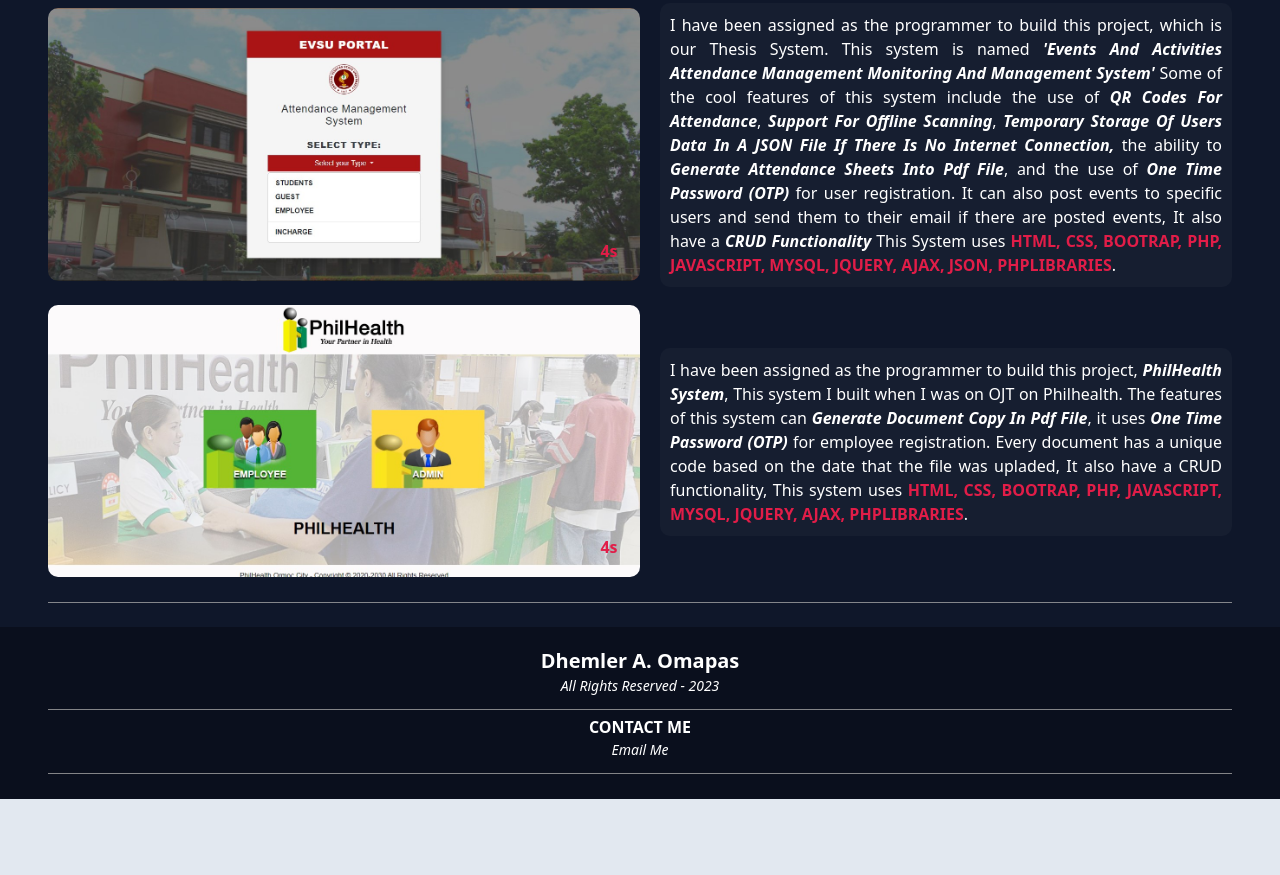
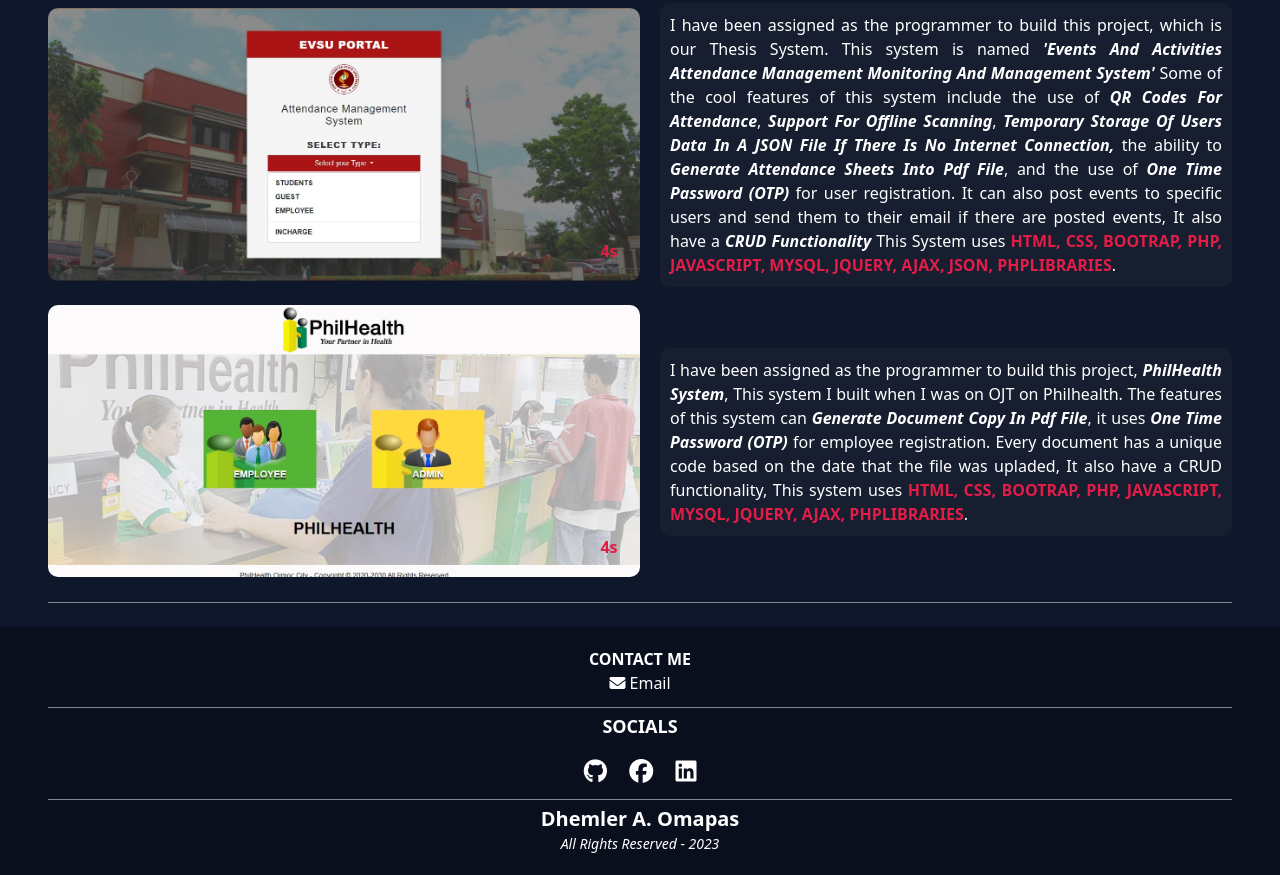
Before and after one commit to dhemz21/dhemz_portfolio, a plain HTML site: page index.html in a window 1280 px wide. Shown: the part 3289-4164 px from the top of the page. Before the commit the page ends 4088 px from the top, so only its background shows below. Drawn offline with nearby package versions, Linux system fonts and the light colour scheme; files whose address does not match are found by name.

Commit message:
Updated 02/9/2023

```diff
--- a/index.html
+++ b/index.html
@@ -407,17 +407,13 @@
 
     <footer class="main__footer">
         <div class="footer container">
-            <div class="footer__header">
-                <h3>Dhemler A. Omapas</h3>
-                <p>All Rights Reserved - 2023</p>
+            <div class="footer__contact">
+                <h3>Contact me</h3>
+                <a href="mailto:dhemzomaps@gmail.com"><i class="fa-solid fa-envelope" style="color: #ffffff;"></i> Email </a>
             </div>
             <hr>
-            <div class="footer__contact">
-                <h3>Contact me</h3>
-                <p><a href="mailto:dhemzomaps@gmail.com">Email Me</a></p>
-            </div>
-            <!-- <div class="footer__socials">
-                <h3>My Socials</h3>
+            <div class="footer__socials">
+                <h3>Socials</h3>
                 <div class="section__contact__links">
                     <a href="https://github.com/dhemz21" target="_blank"><i class="fa-brands fa-github"></i></a>
                     <a href="https://www.facebook.com/dhemz21.omp" target="_blank"><i
@@ -425,8 +421,12 @@
                     <a href="https://www.linkedin.com/in/dhemler-omapas-0093281b9" target="_blank"><i
                             class="fa-brands fa-linkedin"></i></a>
                 </div>
-            </div> -->
+            </div>
             <hr>
+            <div class="footer__header">
+                <h3>Dhemler A. Omapas</h3>
+                <p>All Rights Reserved - 2023</p>
+            </div>
         </div>
     </footer>
 
--- a/src/css/main-style.css
+++ b/src/css/main-style.css
@@ -623,5 +623,6 @@
 }
 .footer__socials h3{
     font-size: var(--size-lg);
+    text-transform: uppercase;
     margin-bottom: 1rem;
 }
```
